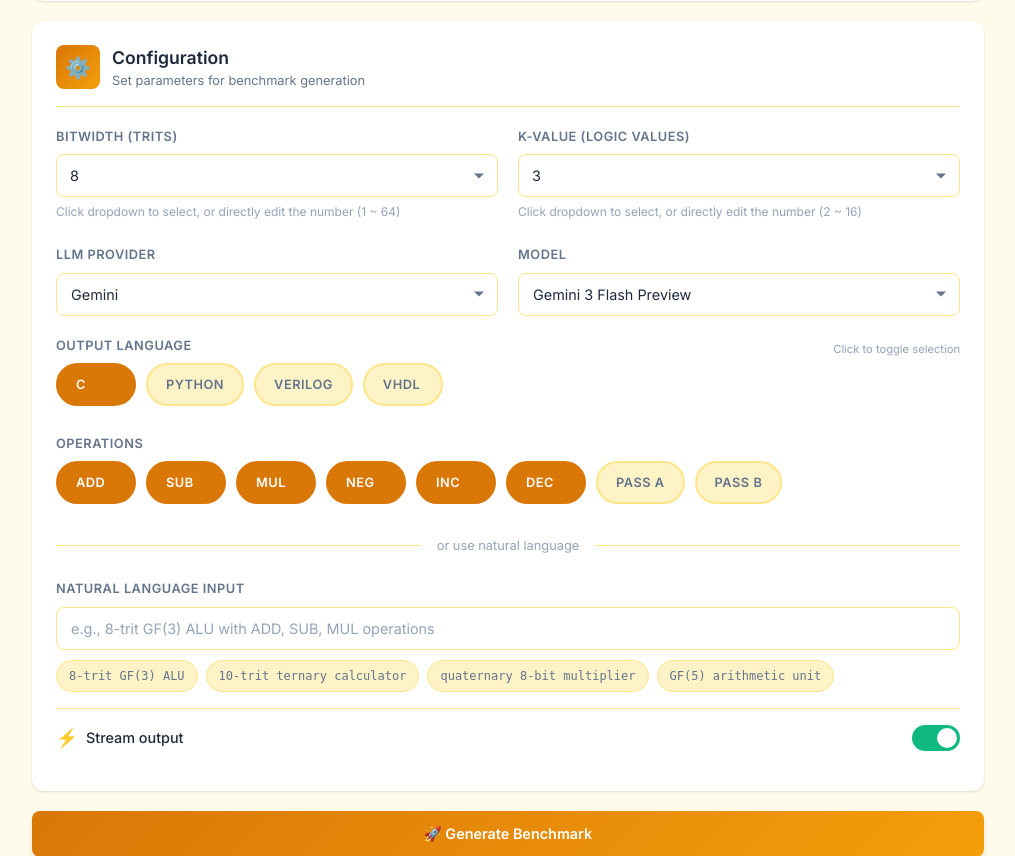
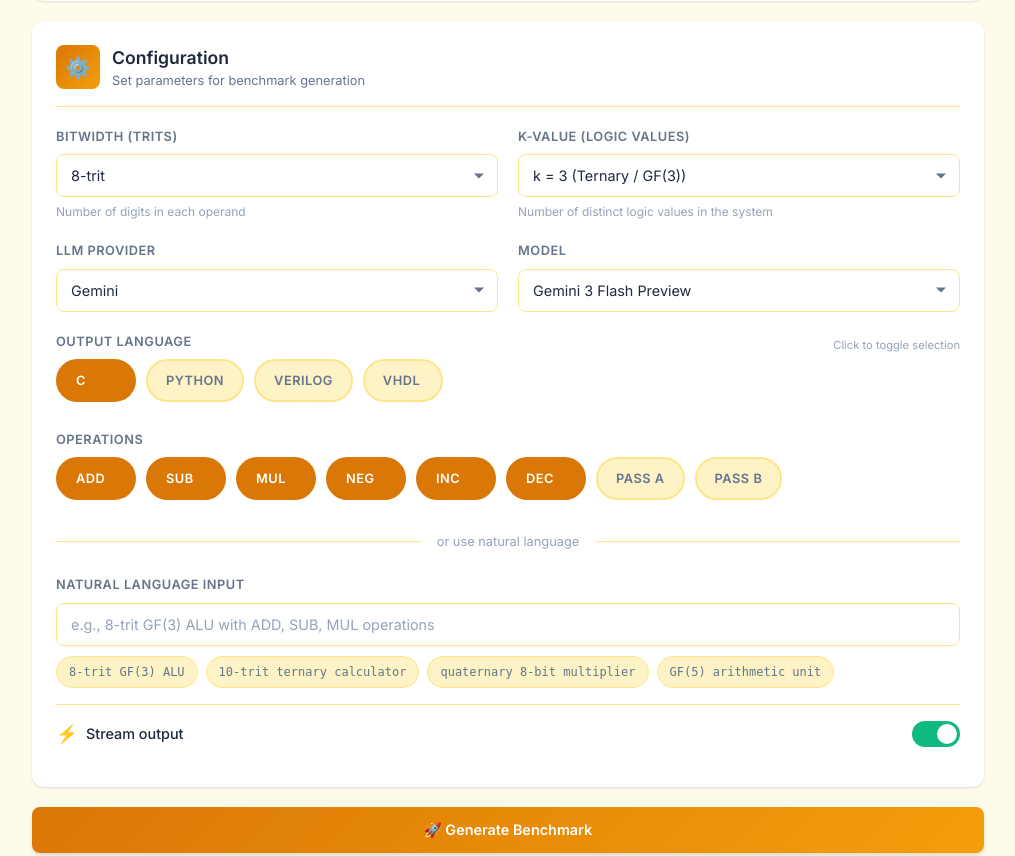
Before and after one commit to QianLiu301/MVLBenchmarkGenerator, a Flask app: page / in a window 1280 px wide. Shown: the part 326-1182 px from the top of the page, without its empty margins (132-1147 px from the left). Run offline with Flask 3, Linux system fonts and the light colour scheme.

Commit message:
Revert to dropdown + Custom option version for K-Value and Bitwidth
The overlay and datalist approaches had UI issues. Revert to the clean
working version: original dropdown presets with a Custom option that
reveals an editable number input when selected.

https://claude.ai/code/session_01P1BkSknS42wAqnT5yZJnfo

```diff
--- a/web/templates/index.html
+++ b/web/templates/index.html
@@ -197,76 +197,41 @@
             box-shadow: 0 0 0 3px rgba(217, 119, 6, 0.15);
         }
 
-        /* Editable select: input overlaid on select */
-        .editable-select {
-            position: relative;
-        }
-
-        .editable-select select {
+        /* Custom input row (shown when "Custom..." is selected) */
+        .custom-input-row {
+            margin-top: 8px;
+        }
+
+        .custom-input-row input[type="number"] {
             width: 100%;
-            padding: 12px 40px 12px 14px;
+            padding: 10px 14px;
             background: var(--bg-white);
-            border: 1.5px solid var(--border);
+            border: 1.5px solid var(--primary-light);
             border-radius: var(--radius);
-            color: transparent;
-            font-size: 0.9rem;
-            font-family: inherit;
-            cursor: pointer;
-            appearance: none;
-            transition: all 0.2s;
-        }
-
-        .editable-select select:hover {
-            border-color: var(--primary-light);
-        }
-
-        .editable-select::after {
-            content: '';
-            position: absolute;
-            right: 14px;
-            top: 50%;
-            transform: translateY(-50%);
-            width: 0;
-            height: 0;
-            border-left: 5px solid transparent;
-            border-right: 5px solid transparent;
-            border-top: 5px solid var(--text-secondary);
-            pointer-events: none;
-        }
-
-        .editable-select input {
-            position: absolute;
-            top: 0;
-            left: 0;
-            width: calc(100% - 36px);
-            height: 100%;
-            padding: 12px 14px;
-            background: transparent;
-            border: none;
             color: var(--text-primary);
             font-size: 0.9rem;
             font-family: inherit;
+            transition: all 0.2s;
+        }
+
+        .custom-input-row input[type="number"]:focus {
             outline: none;
-        }
-
-        .editable-select input:focus ~ select,
-        .editable-select input.input-error ~ select {
             border-color: var(--primary);
             box-shadow: 0 0 0 3px rgba(217, 119, 6, 0.15);
         }
 
-        .editable-select input.input-error ~ select {
+        .custom-input-row input[type="number"].input-error {
             border-color: #ef4444;
             box-shadow: 0 0 0 3px rgba(239, 68, 68, 0.15);
         }
 
-        .validation-hint {
+        .custom-input-row .validation-hint {
             font-size: 0.72rem;
             margin-top: 4px;
             min-height: 0;
         }
 
-        .validation-hint.error {
+        .custom-input-row .validation-hint.error {
             color: #ef4444;
         }
 
@@ -969,33 +934,39 @@
             <div class="form-row">
                  <div class="form-group">
                     <label>Bitwidth (Trits)</label>
-                    <div class="editable-select">
-                        <input type="number" id="bitwidth" value="8" min="1" max="64" step="1">
-                        <select id="bitwidth-select" onchange="document.getElementById('bitwidth').value=this.value; validateInputs();">
+                    <div class="select-wrapper">
+                        <select id="bitwidth" onchange="onBitwidthChange()">
                             <option value="8" selected>8-trit</option>
                             <option value="10">10-trit</option>
                             <option value="12">12-trit</option>
                             <option value="14">14-trit</option>
+                            <option value="custom">Custom...</option>
                         </select>
                     </div>
-                    <div class="hint">Click dropdown to select, or directly edit the number (1 ~ 64)</div>
-                    <div class="validation-hint" id="bitwidth-hint"></div>
+                    <div class="custom-input-row" id="bitwidth-custom-row" style="display:none;">
+                        <input type="number" id="bitwidth-custom" min="1" max="64" step="1" placeholder="Enter 1-64">
+                        <div class="validation-hint" id="bitwidth-hint"></div>
+                    </div>
+                    <div class="hint">Number of digits in each operand</div>
                 </div>
                 <div class="form-group">
                     <label>K-Value (Logic Values)</label>
-                    <div class="editable-select">
-                        <input type="number" id="k-value" value="3" min="2" max="16" step="1">
-                        <select id="k-value-select" onchange="document.getElementById('k-value').value=this.value; validateInputs();">
+                    <div class="select-wrapper">
+                        <select id="k-value" onchange="onKValueChange()">
                             <option value="2">k = 2 (Binary)</option>
                             <option value="3" selected>k = 3 (Ternary / GF(3))</option>
                             <option value="4">k = 4 (Quaternary)</option>
                             <option value="5">k = 5</option>
                             <option value="6">k = 6</option>
                             <option value="7">k = 7</option>
+                            <option value="custom">Custom...</option>
                         </select>
                     </div>
-                    <div class="hint">Click dropdown to select, or directly edit the number (2 ~ 16)</div>
-                    <div class="validation-hint" id="k-value-hint"></div>
+                    <div class="custom-input-row" id="k-value-custom-row" style="display:none;">
+                        <input type="number" id="k-value-custom" min="2" max="16" step="1" placeholder="Enter 2-16">
+                        <div class="validation-hint" id="k-value-hint"></div>
+                    </div>
+                    <div class="hint">Number of distinct logic values in the system</div>
                 </div>
             </div>
 
@@ -1538,46 +1509,102 @@
         }
 
         // ============================================================
-        // Validation for K-Value and Bitwidth inputs
+        // Custom Input for K-Value and Bitwidth
         // ============================================================
         const K_MIN = 2, K_MAX = 16;
         const BITS_MIN = 1, BITS_MAX = 64;
 
-        function validateField(inputId, hintId, min, max, label) {
-            const input = document.getElementById(inputId);
-            const hint = document.getElementById(hintId);
-            const v = parseInt(input.value);
-            input.classList.remove('input-error');
-            hint.textContent = '';
-            hint.className = 'validation-hint';
-
-            if (input.value === '' || isNaN(v)) {
-                input.classList.add('input-error');
-                hint.className = 'validation-hint error';
-                hint.textContent = `Please enter a ${label} value`;
-                return `${label} is required`;
-            }
-            if (v < min || v > max) {
-                input.classList.add('input-error');
-                hint.className = 'validation-hint error';
-                hint.textContent = `Must be between ${min} and ${max}`;
-                return `${label} must be between ${min} and ${max}`;
-            }
-            return null;
-        }
-
-        function validateInputs() {
-            const errors = [];
-            const e1 = validateField('k-value', 'k-value-hint', K_MIN, K_MAX, 'K-Value');
-            const e2 = validateField('bitwidth', 'bitwidth-hint', BITS_MIN, BITS_MAX, 'Bitwidth');
-            if (e1) errors.push(e1);
-            if (e2) errors.push(e2);
+        function onBitwidthChange() {
+            const sel = document.getElementById('bitwidth');
+            const row = document.getElementById('bitwidth-custom-row');
+            if (sel.value === 'custom') {
+                row.style.display = 'block';
+                document.getElementById('bitwidth-custom').focus();
+            } else {
+                row.style.display = 'none';
+            }
+        }
+
+        function onKValueChange() {
+            const sel = document.getElementById('k-value');
+            const row = document.getElementById('k-value-custom-row');
+            if (sel.value === 'custom') {
+                row.style.display = 'block';
+                document.getElementById('k-value-custom').focus();
+            } else {
+                row.style.display = 'none';
+            }
+        }
+
+        // Get the effective value (dropdown or custom input)
+        function getEffectiveBitwidth() {
+            const sel = document.getElementById('bitwidth');
+            if (sel.value === 'custom') {
+                return parseInt(document.getElementById('bitwidth-custom').value);
+            }
+            return parseInt(sel.value);
+        }
+
+        function getEffectiveKValue() {
+            const sel = document.getElementById('k-value');
+            if (sel.value === 'custom') {
+                return parseInt(document.getElementById('k-value-custom').value);
+            }
+            return parseInt(sel.value);
+        }
+
+        // Validate custom inputs, return error message or null
+        function validateCustomInputs() {
+            let errors = [];
+
+            const kSel = document.getElementById('k-value');
+            const kHint = document.getElementById('k-value-hint');
+            const kInput = document.getElementById('k-value-custom');
+            if (kSel.value === 'custom') {
+                const v = parseInt(kInput.value);
+                kInput.classList.remove('input-error');
+                kHint.textContent = '';
+                kHint.className = 'validation-hint';
+                if (isNaN(v) || v === '') {
+                    kInput.classList.add('input-error');
+                    kHint.className = 'validation-hint error';
+                    kHint.textContent = 'Please enter a value';
+                    errors.push('K-Value is required');
+                } else if (v < K_MIN || v > K_MAX) {
+                    kInput.classList.add('input-error');
+                    kHint.className = 'validation-hint error';
+                    kHint.textContent = `Must be between ${K_MIN} and ${K_MAX}`;
+                    errors.push(`K-Value must be between ${K_MIN} and ${K_MAX}`);
+                }
+            }
+
+            const bSel = document.getElementById('bitwidth');
+            const bHint = document.getElementById('bitwidth-hint');
+            const bInput = document.getElementById('bitwidth-custom');
+            if (bSel.value === 'custom') {
+                const v = parseInt(bInput.value);
+                bInput.classList.remove('input-error');
+                bHint.textContent = '';
+                bHint.className = 'validation-hint';
+                if (isNaN(v) || v === '') {
+                    bInput.classList.add('input-error');
+                    bHint.className = 'validation-hint error';
+                    bHint.textContent = 'Please enter a value';
+                    errors.push('Bitwidth is required');
+                } else if (v < BITS_MIN || v > BITS_MAX) {
+                    bInput.classList.add('input-error');
+                    bHint.className = 'validation-hint error';
+                    bHint.textContent = `Must be between ${BITS_MIN} and ${BITS_MAX}`;
+                    errors.push(`Bitwidth must be between ${BITS_MIN} and ${BITS_MAX}`);
+                }
+            }
+
             return errors;
         }
 
-        // Live validation on input
-        document.getElementById('k-value').addEventListener('input', validateInputs);
-        document.getElementById('bitwidth').addEventListener('input', validateInputs);
+        // Live validation on custom inputs
+        document.getElementById('k-value-custom').addEventListener('input', validateCustomInputs);
+        document.getElementById('bitwidth-custom').addEventListener('input', validateCustomInputs);
 
         /**
          * Parse k_value and bitwidth from natural language text.
@@ -1628,10 +1655,20 @@
         /**
          * When natural input changes, sync the dropdown values and update stats.
          */
-        function syncSelectToValue(selectId, value) {
+        function syncSelectOrCustom(selectId, customRowId, customInputId, value) {
             const sel = document.getElementById(selectId);
-            const match = Array.from(sel.options).find(o => o.value === String(value));
-            if (match) sel.value = String(value);
+            const row = document.getElementById(customRowId);
+            const inp = document.getElementById(customInputId);
+            // Check if value matches a preset option
+            const options = Array.from(sel.options).map(o => o.value);
+            if (options.includes(String(value))) {
+                sel.value = String(value);
+                row.style.display = 'none';
+            } else {
+                sel.value = 'custom';
+                row.style.display = 'block';
+                inp.value = value;
+            }
         }
 
         function parseAndSyncNaturalInput(text) {
@@ -1639,14 +1676,13 @@
             const parsed = parseNaturalInput(text);
 
             if (parsed.kValue !== null) {
-                document.getElementById('k-value').value = parsed.kValue;
-                syncSelectToValue('k-value-select', parsed.kValue);
-            }
+                syncSelectOrCustom('k-value', 'k-value-custom-row', 'k-value-custom', parsed.kValue);
+            }
+
             if (parsed.bitwidth !== null) {
-                document.getElementById('bitwidth').value = parsed.bitwidth;
-                syncSelectToValue('bitwidth-select', parsed.bitwidth);
-            }
-            validateInputs();
+                syncSelectOrCustom('bitwidth', 'bitwidth-custom-row', 'bitwidth-custom', parsed.bitwidth);
+            }
+            validateCustomInputs();
         }
 
         // Real-time: update dropdowns as user types natural input
@@ -1672,15 +1708,15 @@
             const provider = document.getElementById('llm-provider').value;
             const modelGroup = document.getElementById('llm-model-group');
             const model = modelGroup.style.display !== 'none' ? document.getElementById('llm-model').value : null;
-            const kValue = parseInt(document.getElementById('k-value').value);
-            const bitwidth = parseInt(document.getElementById('bitwidth').value);
+            const kValue = getEffectiveKValue();
+            const bitwidth = getEffectiveBitwidth();
             const languages = getSelectedItems('language-group');
             const operations = getSelectedItems('operations-group');
             const naturalInput = document.getElementById('natural-input').value.trim();
             const streamOutput = document.getElementById('stream-toggle').checked;
 
-            // Validate inputs
-            const validationErrors = validateInputs();
+            // Validate custom inputs
+            const validationErrors = validateCustomInputs();
             if (validationErrors.length > 0) {
                 showError(validationErrors[0]);
                 return;
```
